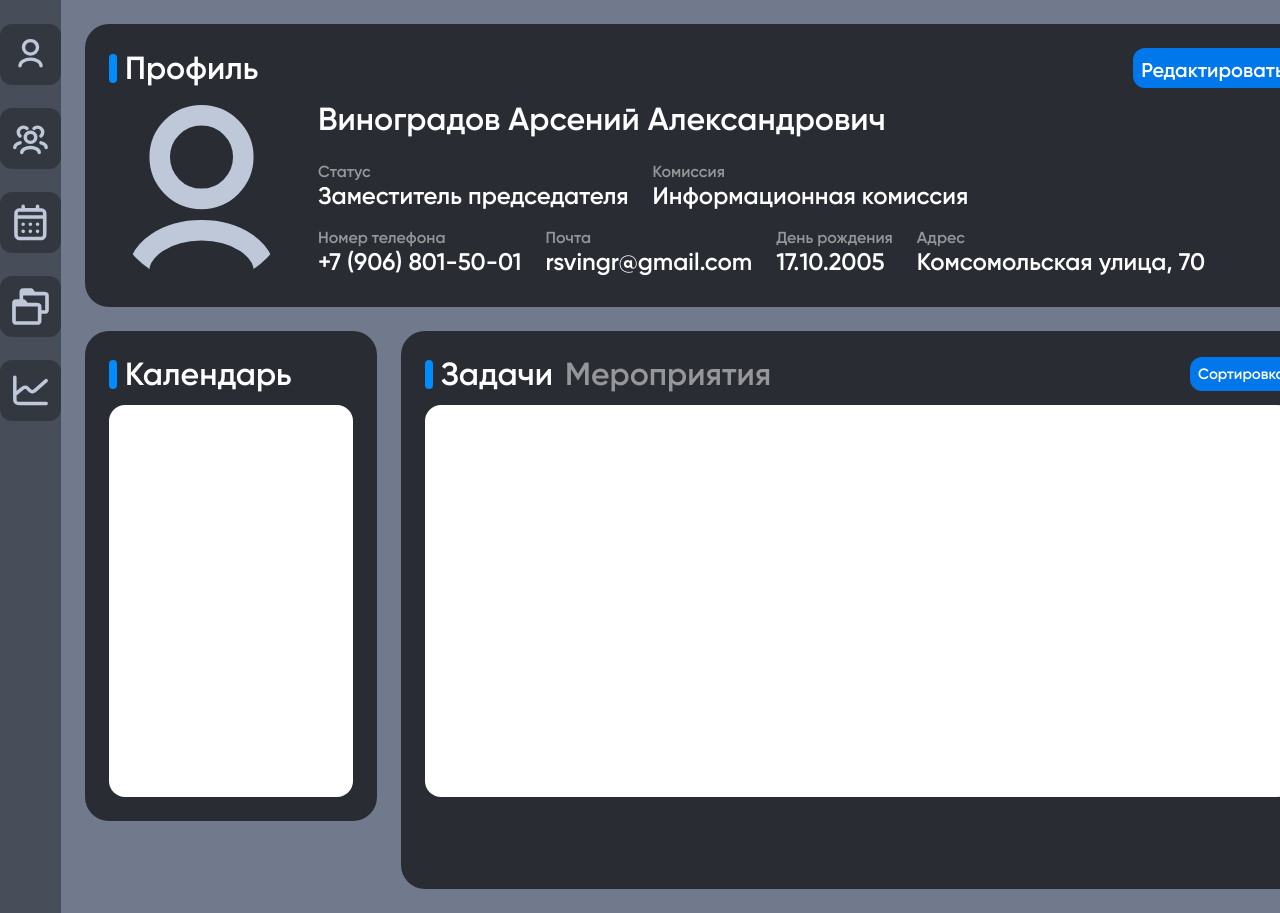
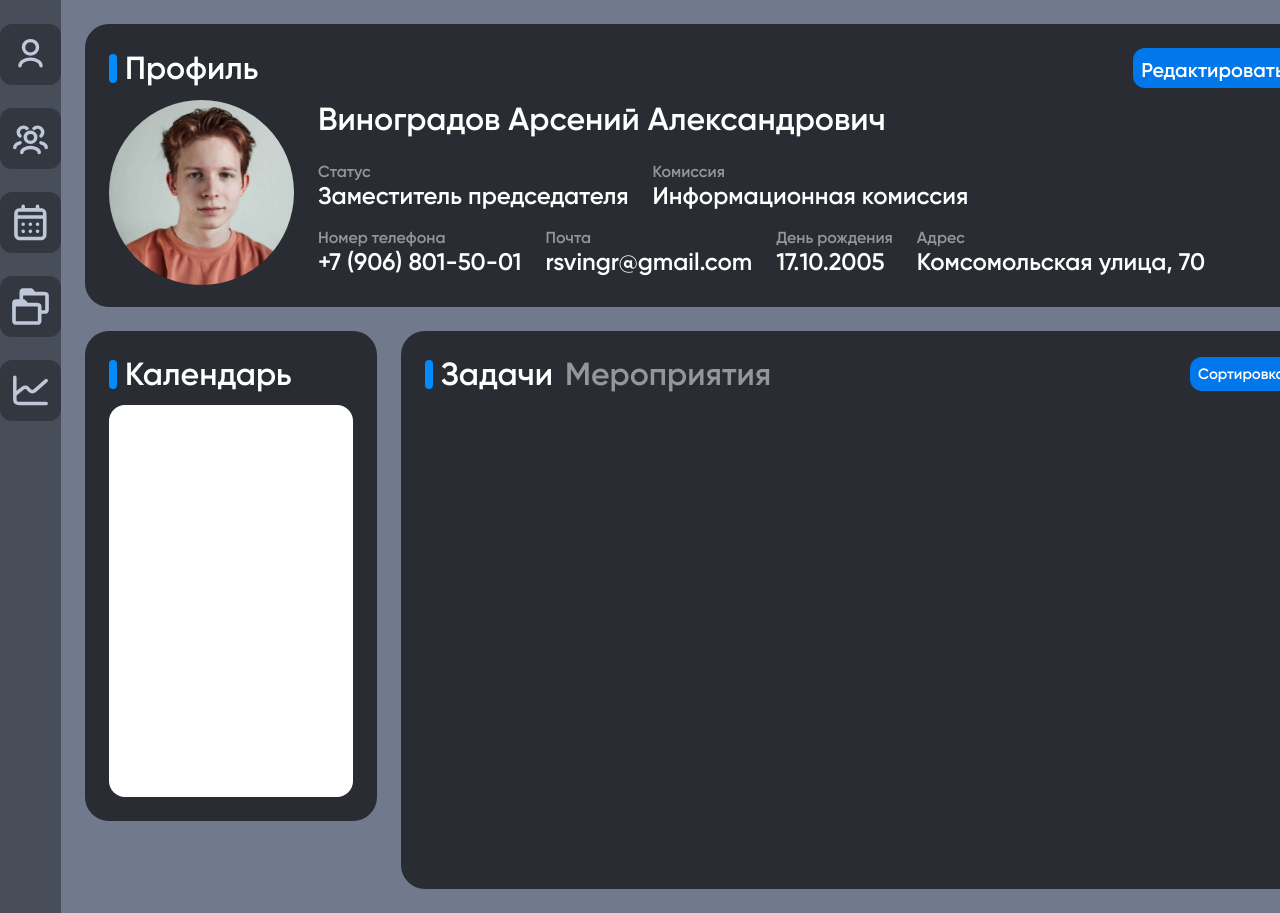
Before and after one commit to fluffyduk/Events-Planer, a React (Create React App) app: page /profile in a window 1280 px wide. Shown: the top 913 px of the page. Built offline with nearby package versions, Linux system fonts and the light colour scheme.

Commit message:
Изменено фото профиля и его подгрузка.

```diff
--- a/src/components/Profile.jsx
+++ b/src/components/Profile.jsx
@@ -1,5 +1,5 @@
 import React from "react";
-import profile from '../vector-images/profileicon.svg';
+import avatar from '../photos/avatar.jpg';
 
 const Profile = () => {
     return (
@@ -11,7 +11,7 @@ const Profile = () => {
                     <button className='bg-[#0077EB] w-[160px] h-[40px] rounded-xl font-gilroy_semibold text-white text-xl p-2'>Редактировать</button>
                 </div>
                 <div className="flex flex-row items-start gap-6">
-                    <img src={profile} alt='Кнопка профиля' className="w-[185px] h-[185px] rounded-full"/>
+                    <img src={avatar} width='185' height='185' alt='Кнопка профиля' className="rounded-[50%]"/>
                     <div className="flex flex-col">
                         <h2 className="font-gilroy_semibold text-white text-[32px] leading-[38px] mb-6">Виноградов Арсений Александрович</h2>
                         <div className="flex flex-row gap-6 mb-6">
@@ -66,7 +66,7 @@ const Profile = () => {
                         </label>
                         <button className='bg-[#0077EB] w-[103px] h-[34px] rounded-xl font-gilroy_semibold text-white text-[15px] leading-[18px] p-2'>Сортировка</button>
                     </div>
-                    <div className="w-auto h-[392px] bg-white rounded-2xl"/>
+                    {/* <div className="w-auto h-[392px] bg-white rounded-2xl"/> */}
                 </div>
             </div>
         </div>
```
Also changed, not shown: src/photos/avatar.jpg (added).
